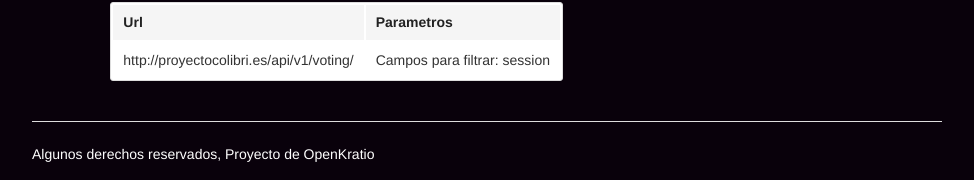
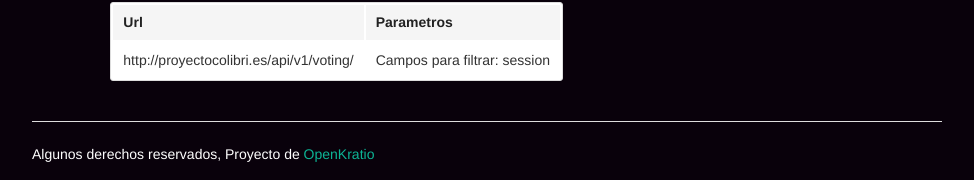
Before and after one commit to openkratio/proyecto-colibri, a Django app: page /documentacion/ in a window 1280 px wide. Shown: the part 1281-1461 px from the top of the page, without its empty margins (153-1127 px from the left). Run offline with Django 3.2, Linux system fonts and the light colour scheme; some libraries are stand-ins or nearby versions; some web fonts are replaced.

Commit message:
Adding link to OpenKratio Twitter

```diff
--- a/colibri/templates/base.html
+++ b/colibri/templates/base.html
@@ -61,7 +61,7 @@
       <hr />
       <div class="row">
         <div class="six columns">
-          <p><span class="entypo-cc webicon"></span> Algunos derechos reservados, Proyecto de OpenKratio</p>
+          <p><span class="entypo-cc webicon"></span> Algunos derechos reservados, Proyecto de <a href="http://twitter.com/openkratio" target="_blank">OpenKratio</a></p>
         </div>
         <div class="six columns">
           <ul class="link-list right">
```
